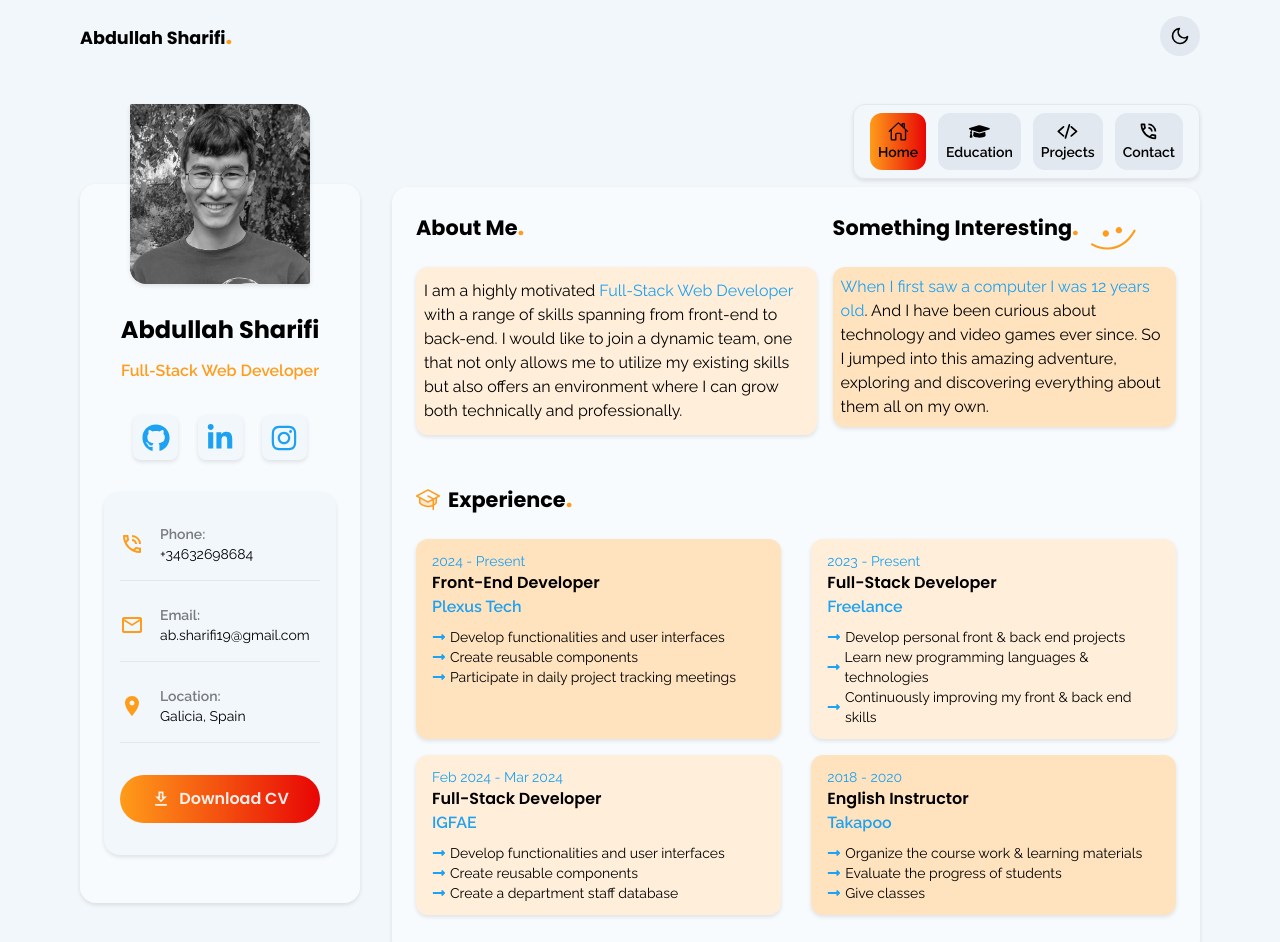
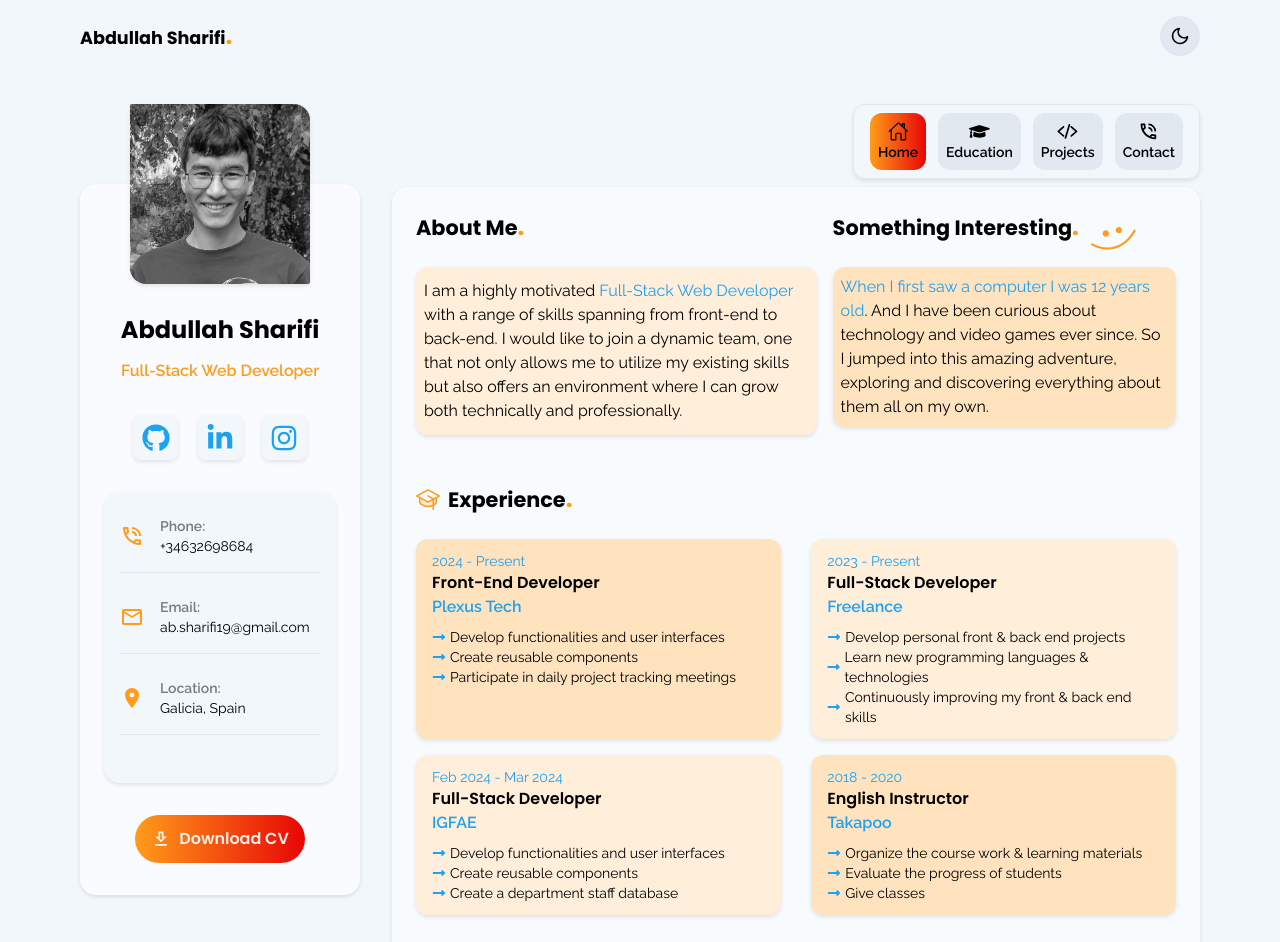
Before and after one commit to ab-sharifi21/personal-portfolio, a Next.js app: page / in a window 1280 px wide. Shown: the top 942 px of the page. Built offline with nearby package versions, Linux system fonts and the light colour scheme.

Commit message:
Adjust side bar styles for mobile and desktop designs

```diff
--- a/src/components/SideBar.tsx
+++ b/src/components/SideBar.tsx
@@ -40,7 +40,7 @@ export const SideBar = () => {
   ];
 
   return (
-    <aside className="relative mt-[5rem] flex w-[85%] flex-col items-center rounded-2xl bg-white/50 p-[1.5rem] pb-[3rem] pt-[8rem] shadow-box-shadow dark:bg-dark-skill-bg-color mobile:w-[60%] tablet:max-w-[280px]">
+    <aside className="relative mt-[5rem] flex w-[85%] flex-col items-center rounded-2xl bg-white/50 p-[1.5rem] pb-[2rem] pt-[8rem] shadow-box-shadow dark:bg-dark-skill-bg-color mobile:w-[60%] tablet:sticky tablet:top-[7rem] tablet:max-w-[280px]">
       <Image
         src="/me.jpg"
         alt="Abdullah photo"
@@ -55,27 +55,19 @@ export const SideBar = () => {
       </h1>
       <p className="font-semibold text-icon-color">Full-Stack Web Developer</p>
       <SocialMediaList />
+      <div className="hidden w-full flex-1 rounded-2xl bg-primary-bg-color p-[1rem] py-6 shadow-box-shadow dark:bg-dark-secondary-bg-color dark:shadow-2xl tablet:block">
+        {contacts.map((contact) => {
+          return <ContactInfoCard key={contact.id} contact={contact} />;
+        })}
+      </div>
       <a
         download
         href="/abdullah-sharifi.pdf"
-        className={`${poppins.className} flex items-center justify-center gap-2 rounded-full bg-bt-bg-gradient p-3 pl-4 pr-4 font-semibold text-white/90 duration-300 hover:scale-105 tablet:hidden`}
+        className={`${poppins.className} flex items-center justify-center gap-2 rounded-full bg-bt-bg-gradient p-3 pl-4 pr-4 font-semibold text-white/90 duration-300 hover:scale-105 tablet:mt-8`}
       >
         <MdOutlineDownload className="h-5 w-5" />
         <span>Download CV</span>
       </a>
-      <div className="hidden w-full flex-1 rounded-2xl bg-primary-bg-color p-[1rem] pb-8 pt-8 shadow-box-shadow dark:bg-dark-secondary-bg-color dark:shadow-2xl tablet:block">
-        {contacts.map((contact) => {
-          return <ContactInfoCard key={contact.id} contact={contact} />;
-        })}
-        <a
-          download
-          href="/abdullah-sharifi.pdf"
-          className={`${poppins.className} mt-8 flex items-center justify-center gap-2 rounded-full bg-bt-bg-gradient p-3 pl-4 pr-4 font-semibold text-white/90 duration-300 hover:scale-105`}
-        >
-          <MdOutlineDownload className="h-5 w-5" />
-          <span>Download CV</span>
-        </a>
-      </div>
     </aside>
   );
 };
```
